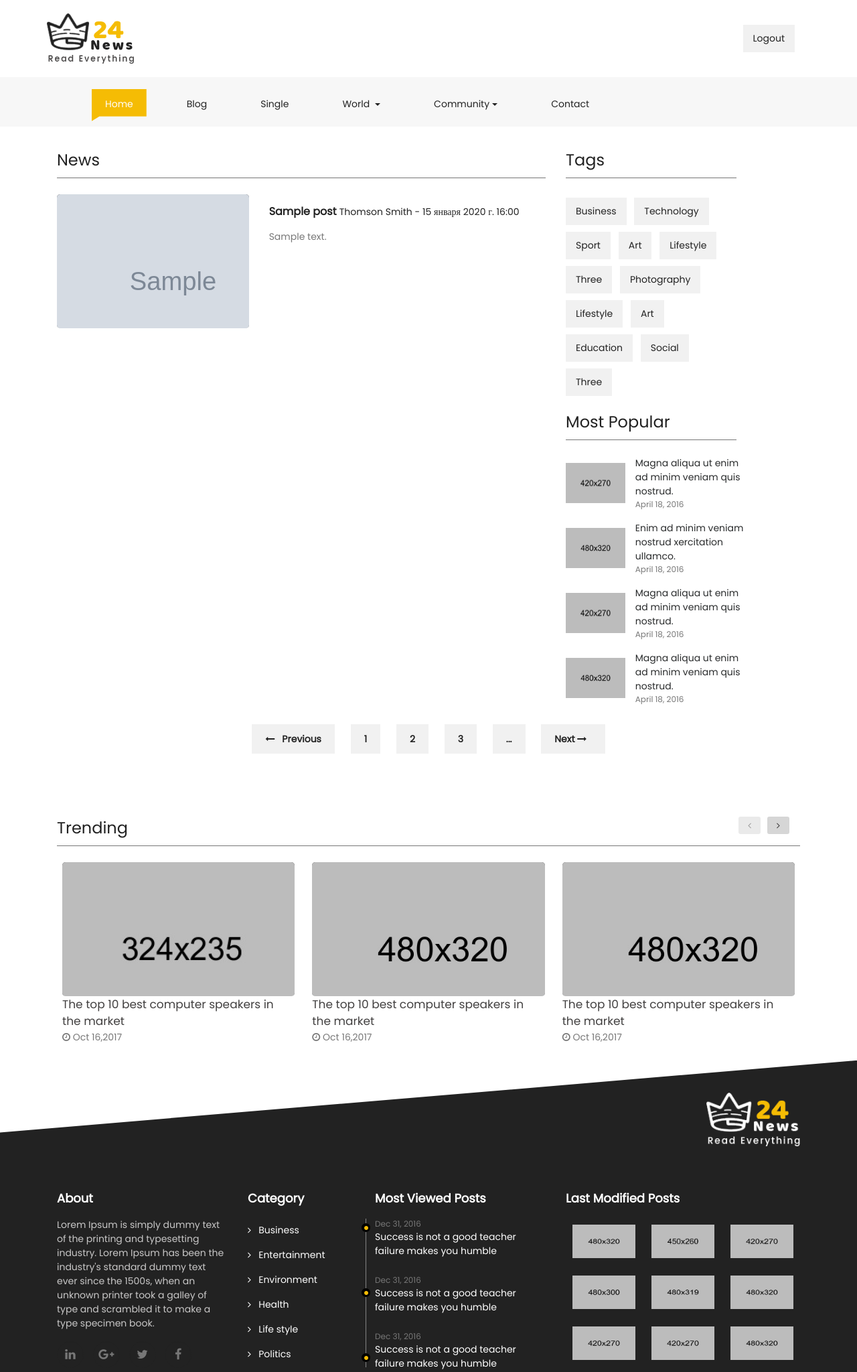
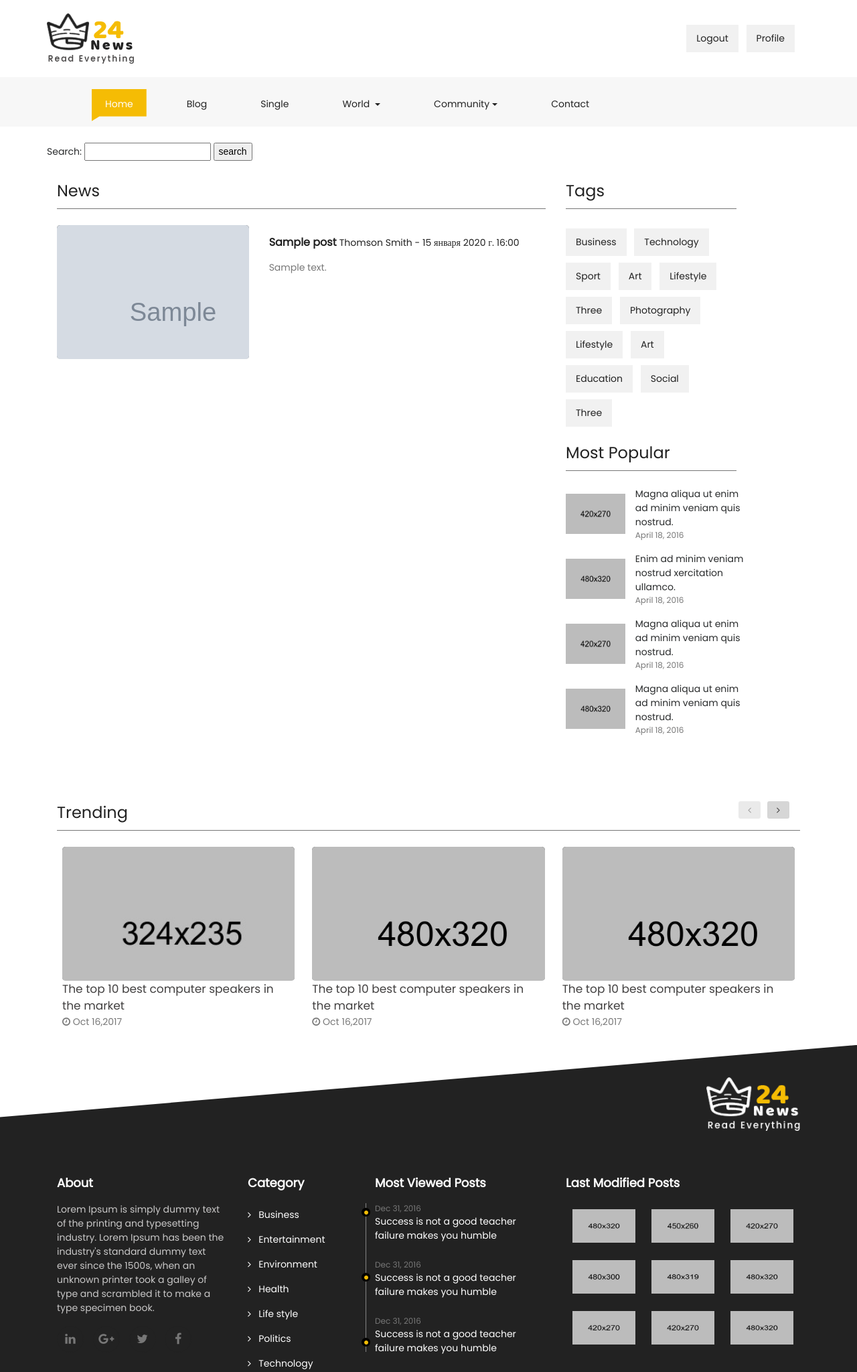
Before and after one commit to Atabek77-alt/site_travel, a Django app: page /blog/posts/ in a window 1280 px wide. Shown: the top 2048 px of the page at 67% size. Run offline with Django 5.2, Linux system fonts and the light colour scheme; a user stored in the database is signed in; tables that the repository leaves empty hold one stand-in row (values such as "Sample post"); grey boxes marked "Sample" are stand-in pictures; some libraries are stand-ins or nearby versions.

Commit message:
Второй комит

```diff
--- a/over_all/apps/accounts/urls.py
+++ b/over_all/apps/accounts/urls.py
@@ -4,5 +4,6 @@ urlpatterns = [
     path('register/', RegisterView.as_view(), name='register'),
     path('login/',LoginView.as_view(), name = 'login'),
     path('logout/',logout_user,name='logout'),
-    path('/',SubView.as_view,name='sub')
+    path('/',SubView.as_view,name='sub'),
+    path('profile/<int:pk>/',ProfileView.as_view(),name='profile')
 ]
--- a/over_all/apps/main/views.py
+++ b/over_all/apps/main/views.py
@@ -4,7 +4,7 @@ from django.shortcuts import render
 from django.views.generic import  TemplateView, CreateView
 from .forms import *
 from ..posts.models import Post,Tag
-
+from ..accounts.models import User
 from .models import Appeal
 
 
--- /dev/null
+++ b/over_all/apps/posts/forms.py
@@ -0,0 +1,5 @@
+from django import forms
+
+
+class SearchForm(forms.Form):
+    query = forms.CharField(label='Search',max_length=100, required=False)
--- a/over_all/apps/posts/views.py
+++ b/over_all/apps/posts/views.py
@@ -1,11 +1,14 @@
+from re import search
+
+from django.contrib.admin.templatetags.admin_list import search_form
 from django.shortcuts import render
+from django.template.context_processors import request
 from django.views.generic import  ListView, DetailView
+
+from .forms import SearchForm
 from .models import Tag
-
-
 from .models import Post
-
-
+from django.db.models import Q
 # Create your views here.
 
 class PostBlogView(ListView):
@@ -13,6 +16,22 @@ class PostBlogView(ListView):
     template_name = 'pages/post_list.html'
     context_object_name = 'posts'
     queryset = Post.objects.all()
+    paginate_by = 4
+
+    def get_context_data(self, **kwargs):
+        context = super().get_context_data(**kwargs)
+        context['tags'] = Tag.objects.all()
+        context['search_form'] = SearchForm(self.request.GET)
+        return context
+
+
+    def get_queryset(self):
+        search_text = self.request.GET.get('query')
+        if   search_text  is None:
+            return  Post.objects.all()
+        q = Post.objects.filter(Q(title__icontains=  search_text )|Q(text__icontains=  search_text ))
+        return q
+
 
 
 
--- a/over_all/templates/base.html
+++ b/over_all/templates/base.html
@@ -42,6 +42,7 @@
                     <a href="{% url 'register'%}" class="fh5co_tagg">Register</a>
                     {% else %}
                     <a href="{% url 'logout'%}" class="fh5co_tagg">Logout</a>
+                    <a href="{% url 'profile' request.user.id%}" class="fh5co_tagg">Profile</a>
                     {% endif %}
                 </div>
             </div>
--- a/over_all/templates/pages/post_list.html
+++ b/over_all/templates/pages/post_list.html
@@ -3,25 +3,40 @@
 {% block content %}
 
 <div class="container-fluid pb-4 pt-4 paddding">
+
     <div class="container paddding">
+
+                <div class="clearfix"></div>
+                <div class="fh5co_tags_all">
+                    <form method="get" action="{% url 'post_list' %}">
+                        {% csrf_token %}
+                    {{ search_form.query.label_tag }}
+                    {{ search_form.query }}
+                        <button type="submit">search </button>
+                    </form>
+
+                </div>
+
+
         <div class="row mx-0">
             <div class="col-md-8 animate-box" data-animate-effect="fadeInLeft">
                 <div>
+
                     <div class="fh5co_heading fh5co_heading_border_bottom py-2 mb-4">News</div>
                 </div>
-                {% for posts in posts %}
+                {% for post in posts %}
                 <div class="row pb-4">
                     <div class="col-md-5">
                         <div class="fh5co_hover_news_img">
-                            <div class="fh5co_news_img"><img src= "{{ posts.image.url }}" alt=""/></div>
+                            <div class="fh5co_news_img"><img src= "{{ post.image.url }}" alt=""/></div>
                             <div></div>
                         </div>
                     </div>
                     <div class="col-md-7 animate-box">
-                        <a href="{% url 'post_detail' post.id %}" class="fh5co_magna py-2"> {{ posts.title }} </a>
-                        <a href="#" class="fh5co_mini_time py-3"> Thomson Smith - {{ posts.created_at }}</a>
+                        <a href="{% url 'post_detail' post.id %}" class="fh5co_magna py-2"> {{ post.title }} </a>
+                        <a href="#" class="fh5co_mini_time py-3"> Thomson Smith - {{ post.created_at }}</a>
                         <div class="fh5co_consectetur">
-                            {{ posts.text|slice:":70" }}
+                            {{ post.text|slice:":70" }}
 
                         </div>
                     </div>
@@ -29,6 +44,7 @@
                 {% endfor %}
 
             </div>
+
             <div class="col-md-3 animate-box" data-animate-effect="fadeInRight">
                 <div>
                     <div class="fh5co_heading fh5co_heading_border_bottom py-2 mb-4">Tags</div>
@@ -88,16 +104,31 @@
                 </div>
             </div>
         </div>
+        {% if is_paginated %}
         <div class="row mx-0">
             <div class="col-12 text-center pb-4 pt-4">
+                {% if page_obj.has_previous %}
+                <a href="?page={{page_obj.previous_page_number }}" class="btn_mange_pagging"><i class="fa fa-long-arrow-left"></i>&nbsp;&nbsp; Previous</a>
+                {% else %}
                 <a href="#" class="btn_mange_pagging"><i class="fa fa-long-arrow-left"></i>&nbsp;&nbsp; Previous</a>
-                <a href="#" class="btn_pagging">1</a>
-                <a href="#" class="btn_pagging">2</a>
-                <a href="#" class="btn_pagging">3</a>
-                <a href="#" class="btn_pagging">...</a>
-                <a href="#" class="btn_mange_pagging">Next <i class="fa fa-long-arrow-right"></i>&nbsp;&nbsp; </a>
+                {% endif %}
+
+                {% for num in  page_obj.paginator.page_range %}
+                {% if page_obj.number == num %}
+                <a href="#" class="btn_pagging">{{ num }}</a>
+                {%elif num > page_obj.number|add:-3 and num < page_obj.number|add:3%}
+                <a href="?page={{num}}" class="btn_pagging">{{ num }}</a>
+                {% endif %}
+                {% endfor %}
+
+                {% if page_obj.has_next %}
+                <a href="?page={{page_obj.next_page_number }}" class="btn_mange_pagging">Next <i class="fa fa-long-arrow-right"></i>&nbsp;&nbsp; </a>
+                {% else %}
+                <a href="#" class="btn_mange_pagging"><i class="fa fa-long-arrow-left"></i>&nbsp;&nbsp; Next</a>
+                {% endif %}
              </div>
         </div>
+        {%endif%}
     </div>
 </div>
 <div class="container-fluid pb-4 pt-5">
```
Also changed, not shown: over_all/apps/accounts/views.py (+10 -7 lines), over_all/templates/pages/profile.html (+15 -13 lines).
